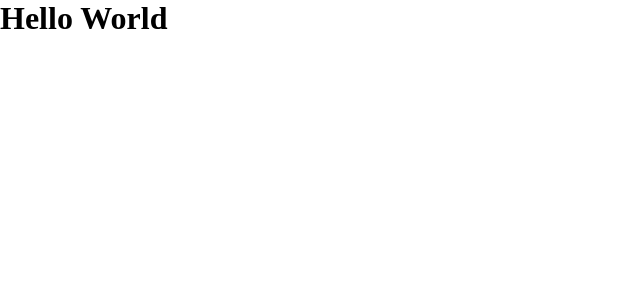
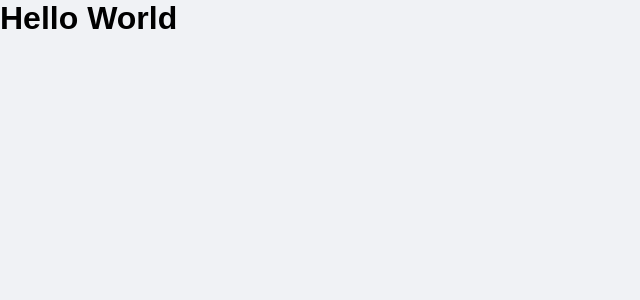
Before and after one commit to ElladanTasartir/dtmoney, a React (Create React App) app: page / in a window 1280 px wide. Shown: the top 300 px of the page, without its empty margins (0-640 px from the left). Built offline with nearby package versions, Linux system fonts and the light colour scheme; the HTML template or start-up script is replaced by a standard one.

Commit message:
fix(global): fix background and font-family properties and add green colour

```diff
--- a/src/styles/global.ts
+++ b/src/styles/global.ts
@@ -4,6 +4,7 @@ export const GlobalStyle = createGlobalStyle`
   :root {
     --background: #f0f2f5;
     --red: #e52e4d;
+    --green: #33cc95;
     --blue: #5429cc;
     --blue-light: #6933FF;
     --text-title: #363f5f;
@@ -28,12 +29,12 @@ export const GlobalStyle = createGlobalStyle`
   }
 
   body {
-    background: var(---background);
+    background: var(--background);
     -webkit-font-smoothing: antialiased;
   }
 
   body, input, textarea, button {
-    font: 'Poppins', sans-serif;
+    font-family: 'Poppins', sans-serif;
     font-weight: 400;
   }
 
```
